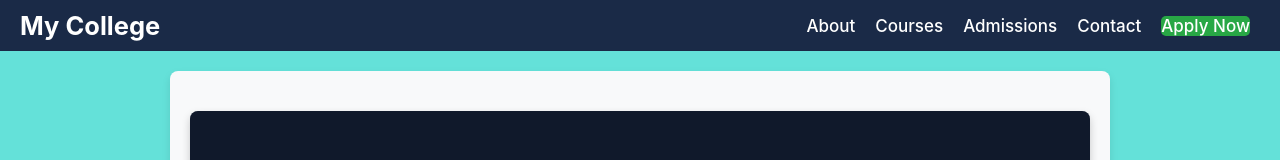
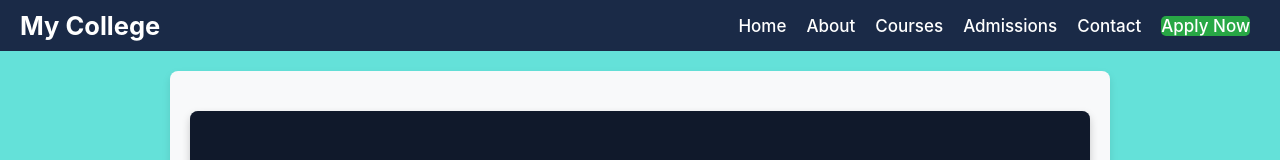
Before and after one commit to shiv-creations/vck-ojt, a React (Vite) app: page / in a window 1280 px wide. Shown: the top 160 px of the page. Built offline with nearby package versions, Linux system fonts and the light colour scheme.

Commit message:
eleventh commit

```diff
--- a/src/components/Header/Header.jsx
+++ b/src/components/Header/Header.jsx
@@ -12,6 +12,7 @@ const Header = () => {
       <div className="header-container">
         <Link to="/" className="logo">My College</Link>
         <nav className="desktop-nav">
+          <Link to="/home">Home</Link>
           <Link to="/about">About</Link>
           <Link to="/courses">Courses</Link>
           <Link to="/admissions">Admissions</Link>
```
